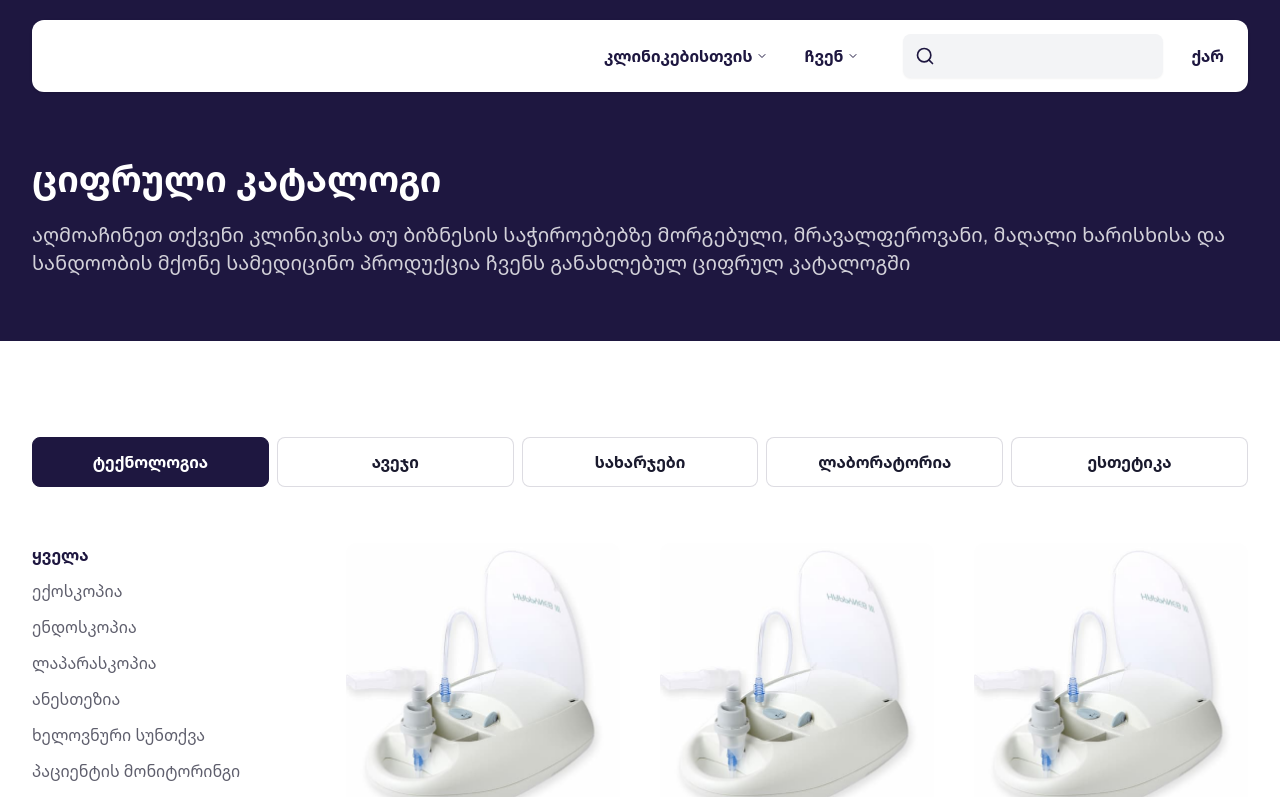
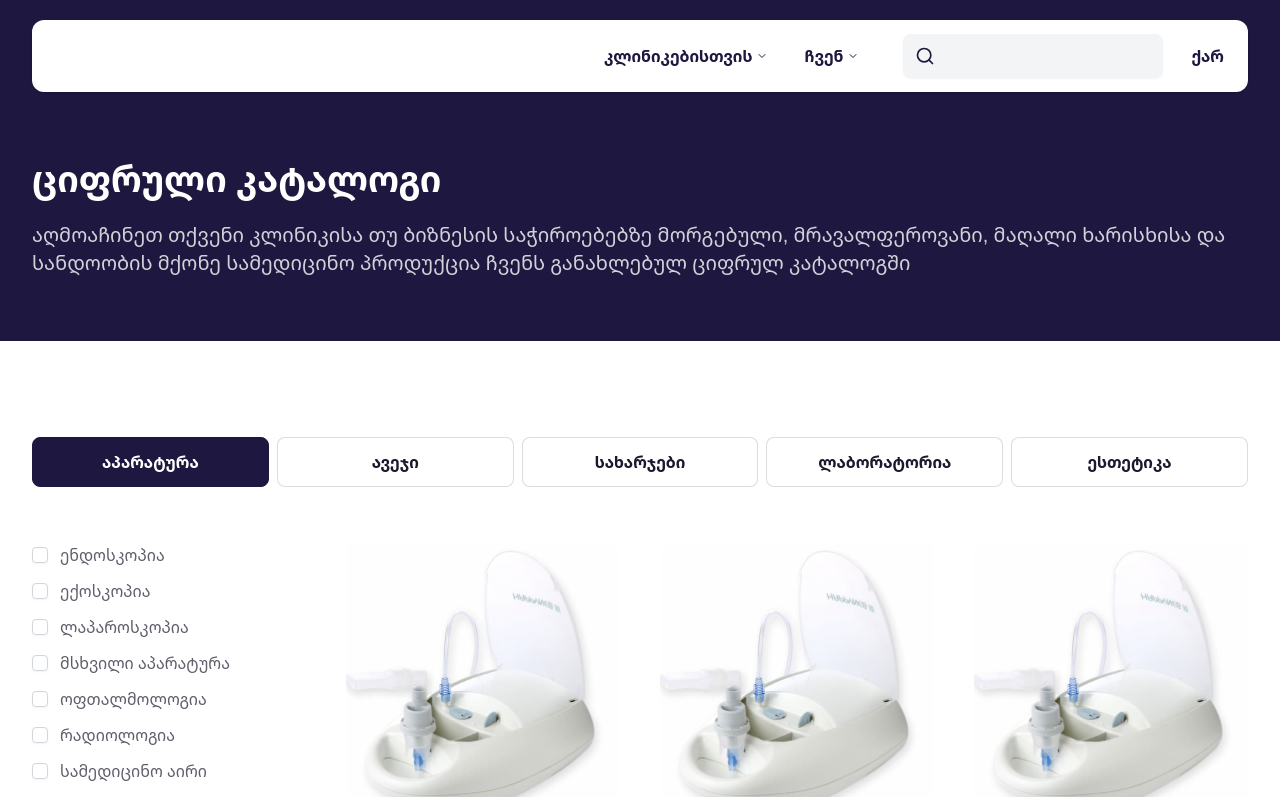
Before and after one commit to tbilisi-medic/web, a Next.js app: page /products in a window 1280 px wide. Shown: the top 797 px of the page. Built offline with nearby package versions, Linux system fonts and the light colour scheme.

Commit message:
feat: add checkboxes and URL queries to product categories

```diff
--- a/src/components/sections/products/product-catalog.tsx
+++ b/src/components/sections/products/product-catalog.tsx
@@ -1,49 +1,94 @@
 'use client';
 
 import * as React from 'react';
+import { useRouter, useSearchParams } from 'next/navigation';
 import Image from 'next/image';
 import Link from 'next/link';
+import { Checkbox } from '@/components/ui/checkbox';
+import { Suspense } from 'react';
 
 const categories = [
   {
-    id: 'technology',
-    name: 'ტექნოლოგია',
+    id: 'equipment',
+    name: 'აპარატურა',
     subcategories: [
-      'ყველა',
-      'ექოსკოპია',
-      'ენდოსკოპია',
-      'ლაპარასკოპია',
-      'ანესთეზია',
-      'ხელოვნური სუნთქვა',
-      'პაციენტის მონიტორინგი',
-      'ოფთალმოლოგია',
+      { id: 'endoscopy', name: 'ენდოსკოპია' },
+      { id: 'ultrasound', name: 'ექოსკოპია' },
+      { id: 'laparoscopy', name: 'ლაპაროსკოპია' },
+      { id: 'large-equipment', name: 'მსხვილი აპარატურა' },
+      { id: 'ophthalmology', name: 'ოფთალმოლოგია' },
+      { id: 'radiology', name: 'რადიოლოგია' },
+      { id: 'medical-gas', name: 'სამედიცინო აირი' },
+      { id: 'sterilization', name: 'სტერილიზაცია' },
+      { id: 'gynecology', name: 'გინეკოლოგია' },
+      { id: 'cardiology', name: 'კარდიოლოგია' },
+      { id: 'dermatology', name: 'დერმატოლოგია' },
+      { id: 'ent', name: 'ყელ-ყურ-ცხვირი' },
+      { id: 'rehabilitation', name: 'რეაბილიტაცია' },
+      { id: 'neonatology', name: 'ნეონატალოგია' },
+      { id: 'neurology', name: 'ნევროლოგია' },
+      { id: 'general-equipment', name: 'ზოგადი აპარატურა' },
     ],
   },
   {
     id: 'furniture',
     name: 'ავეჯი',
-    subcategories: ['ყველა', 'საწოლები', 'მაგიდები', 'სავარძლები', 'კარადები'],
+    subcategories: [
+      { id: 'beds', name: 'საწოლები' },
+      { id: 'tables', name: 'მაგიდები' },
+      { id: 'chairs', name: 'სავარძლები' },
+      { id: 'cabinets', name: 'კარადები' },
+    ],
   },
   {
     id: 'consumables',
     name: 'სახარჯები',
-    subcategories: ['ყველა', 'სამედიცინო სამოსი', 'შპრიცები', 'კათეტერები'],
+    subcategories: [
+      { id: 'bandages-gauze', name: 'ბინტები და მარლები' },
+      { id: 'disinfection-sterilization', name: 'დეზინფექცია და სტერილიზაცია' },
+      { id: 'instruments', name: 'ინსტრუმენტები' },
+      { id: 'surgical-sets', name: 'ქირურგიული ანაწყობები' },
+      { id: 'surgical-mesh-drains', name: 'ქირურგიული ბადე და დრენაჟები' },
+      { id: 'surgical-sutures-adhesives', name: 'ქირურგიული ძაფები და წებო' },
+      { id: 'plastic-surgery', name: 'პლასტიკური ქირურგია' },
+      { id: 'printer-paper', name: 'საბეჭდი ქაღალდები' },
+      { id: 'respiratory-systems', name: 'სასუნთქი სისტემები' },
+      { id: 'syringes-infusion', name: 'შპრიცები და გადასხმის სისტემები' },
+      { id: 'gloves', name: 'ხელთათმანები' },
+      { id: 'gowns-drapes', name: 'ხალათები და ზეწრები' },
+    ],
   },
   {
     id: 'laboratory',
     name: 'ლაბორატორია',
     subcategories: [
-      'ყველა',
-      'ჰემატოლოგია',
-      'იმუნოლოგია',
-      'ბიოქიმია',
-      'კოაგულაცია',
+      { id: 'biochemistry', name: 'ბიოქიმია' },
+      { id: 'blood-gases-electrolytes', name: 'გაზები და ელექტროლიტები' },
+      { id: 'auxiliary-equipment', name: 'დამხმარე აპარატურა' },
+      { id: 'veterinary-equipment', name: 'ვეტერინალური აპარატურა' },
+      { id: 'elisa-tests', name: 'ელაიზა ტესტები' },
+      { id: 'immunology', name: 'იმუნოლოგია' },
+      { id: 'coagulation', name: 'კოაგულაცია' },
+      { id: 'lab-consumables', name: 'სახარჯი მასალები' },
+      { id: 'rapid-tests', name: 'სწრაფი ტესტები' },
+      { id: 'urinalysis', name: 'შარდი' },
+      { id: 'hematology', name: 'ჰემატოლოგია' },
     ],
   },
   {
     id: 'aesthetics',
     name: 'ესთეტიკა',
-    subcategories: ['ყველა', 'ლაზერები', 'ინექციები', 'აპარატურა'],
+    subcategories: [
+      { id: 'exosomes', name: 'ეგზოსომები' },
+      { id: 'aesthetic-equipment', name: 'ესთეტიკური აპარატურა' },
+      { id: 'eye-boosters', name: 'თვალის ბუსტერები' },
+      { id: 'hair-boosters', name: 'თმის ბუსტერები' },
+      { id: 'lipolytics-hyaluronidase', name: 'ლიპოლიტიკები და ჰიალურონიდაზა' },
+      { id: 'lifting-threads', name: 'ლიფტინგის ძაფები' },
+      { id: 'face-boosters', name: 'სახის ბუსტერები' },
+      { id: 'body-fillers', name: 'ტანის ფილერები' },
+      { id: 'fillers-hyaluronic-acid', name: 'ფილერები და ჰიალურონის მჟავა' },
+    ],
   },
 ];
 
@@ -85,44 +130,71 @@ const products = [
   },
   {
     id: '6',
-    slug: 'sonoscape-e6',
+    slug: 'sonoscape-e7',
     name: 'SONOSCAPE E2',
     description: 'ექოსკოპიის პორტატული მოწყობილობა',
     image: '/images/products/1.jpg',
   },
   {
     id: '7',
-    slug: 'sonoscape-e7',
+    slug: 'sonoscape-e8',
     name: 'SONOSCAPE E2',
     description: 'ექოსკოპიის პორტატული მოწყობილობა',
     image: '/images/products/1.jpg',
   },
   {
     id: '8',
-    slug: 'sonoscape-e8',
+    slug: 'sonoscape-e9',
     name: 'SONOSCAPE E2',
     description: 'ექოსკოპიის პორტატული მოწყობილობა',
     image: '/images/products/1.jpg',
   },
   {
     id: '9',
-    slug: 'sonoscape-e9',
+    slug: 'sonoscape-e10',
     name: 'SONOSCAPE E2',
     description: 'ექოსკოპიის პორტატული მოწყობილობა',
     image: '/images/products/1.jpg',
   },
 ];
 
-export function ProductCatalog() {
-  const [activeCategory, setActiveCategory] = React.useState(categories[0].id);
-  const [activeSubcategory, setActiveSubcategory] = React.useState('ყველა');
+function ProductCatalogContent() {
+  const router = useRouter();
+  const searchParams = useSearchParams();
+
+  const activeCategory = searchParams.get('category') || categories[0].id;
+  const activeSubcategories = searchParams.getAll('sub');
 
   const currentCategory = categories.find((c) => c.id === activeCategory);
 
-  // Reset subcategory when category changes
-  React.useEffect(() => {
-    setActiveSubcategory('ყველა');
-  }, [activeCategory]);
+  const updateURL = (category: string, subcategories: string[]) => {
+    const params = new URLSearchParams();
+    params.set('category', category);
+    subcategories.forEach((sub) => params.append('sub', sub));
+
+    const search = searchParams.get('search');
+    if (search) {
+      params.set('search', search);
+    }
+
+    router.push(`/products?${params.toString()}`, { scroll: false });
+  };
+
+  const handleCategoryChange = (categoryId: string) => {
+    updateURL(categoryId, []);
+  };
+
+  const handleSubcategoryChange = (subcategoryId: string, checked: boolean) => {
+    let newSubcategories: string[];
+
+    if (checked) {
+      newSubcategories = [...activeSubcategories, subcategoryId];
+    } else {
+      newSubcategories = activeSubcategories.filter((s) => s !== subcategoryId);
+    }
+
+    updateURL(activeCategory, newSubcategories);
+  };
 
   return (
     <section className="py-16 lg:py-24">
@@ -134,7 +206,7 @@ export function ProductCatalog() {
               {categories.map((category) => (
                 <button
                   key={category.id}
-                  onClick={() => setActiveCategory(category.id)}
+                  onClick={() => handleCategoryChange(category.id)}
                   className={`shrink-0 flex-1 cursor-pointer whitespace-nowrap rounded-lg px-5 py-3 text-md font-semibold transition-colors lg:shrink uppercase ${
                     activeCategory === category.id
                       ? 'bg-primary border border-primary text-white'
@@ -149,21 +221,29 @@ export function ProductCatalog() {
 
           {/* Content Area */}
           <div className="mt-10 grid gap-10 lg:grid-cols-12">
-            {/* Left Sidebar - Subcategories */}
+            {/* Left Sidebar */}
             <div className="lg:col-span-3">
               <ul className="space-y-3">
                 {currentCategory?.subcategories.map((sub) => (
-                  <li key={sub}>
-                    <button
-                      onClick={() => setActiveSubcategory(sub)}
-                      className={`w-full cursor-pointer text-left text-md transition-colors ${
-                        activeSubcategory === sub
-                          ? 'font-semibold text-primary'
-                          : 'text-foreground/70 hover:text-primary'
-                      }`}
-                    >
-                      {sub}
-                    </button>
+                  <li key={sub.id}>
+                    <label className="flex cursor-pointer items-center gap-3">
+                      <Checkbox
+                        checked={activeSubcategories.includes(sub.id)}
+                        onCheckedChange={(checked) =>
+                          handleSubcategoryChange(sub.id, checked as boolean)
+                        }
+                        className="border-gray-300 data-[state=checked]:bg-primary data-[state=checked]:border-primary"
+                      />
+                      <span
+                        className={`text-md transition-colors ${
+                          activeSubcategories.includes(sub.id)
+                            ? 'font-semibold text-primary'
+                            : 'text-foreground/70 hover:text-primary'
+                        }`}
+                      >
+                        {sub.name}
+                      </span>
+                    </label>
                   </li>
                 ))}
               </ul>
@@ -215,3 +295,11 @@ export function ProductCatalog() {
     </section>
   );
 }
+
+export function ProductCatalog() {
+  return (
+    <Suspense>
+      <ProductCatalogContent />
+    </Suspense>
+  );
+}
--- a/src/components/sections/shared/hero.tsx
+++ b/src/components/sections/shared/hero.tsx
@@ -14,7 +14,7 @@ export function Hero() {
                 ქართული მედიცინისთვის
               </h1>
               <p className="mt-10 text-lg text-white/80 sm:text-xl">
-                სამედიცინო დარგის კვალიფიციური პარტნიორები
+                სამედიცინო დარგის კვალიფიციური პარტნიორი
               </p>
               <div className="mt-15">
                 <Link
--- /dev/null
+++ b/src/components/ui/checkbox.tsx
@@ -0,0 +1,32 @@
+"use client"
+
+import * as React from "react"
+import { CheckIcon } from "lucide-react"
+import { Checkbox as CheckboxPrimitive } from "radix-ui"
+
+import { cn } from "@/lib/utils"
+
+function Checkbox({
+  className,
+  ...props
+}: React.ComponentProps<typeof CheckboxPrimitive.Root>) {
+  return (
+    <CheckboxPrimitive.Root
+      data-slot="checkbox"
+      className={cn(
+        "peer border-input dark:bg-input/30 data-[state=checked]:bg-primary data-[state=checked]:text-primary-foreground dark:data-[state=checked]:bg-primary data-[state=checked]:border-primary focus-visible:border-ring focus-visible:ring-ring/50 aria-invalid:ring-destructive/20 dark:aria-invalid:ring-destructive/40 aria-invalid:border-destructive size-4 shrink-0 rounded-[4px] border shadow-xs transition-shadow outline-none focus-visible:ring-[3px] disabled:cursor-not-allowed disabled:opacity-50",
+        className
+      )}
+      {...props}
+    >
+      <CheckboxPrimitive.Indicator
+        data-slot="checkbox-indicator"
+        className="grid place-content-center text-current transition-none"
+      >
+        <CheckIcon className="size-3.5" />
+      </CheckboxPrimitive.Indicator>
+    </CheckboxPrimitive.Root>
+  )
+}
+
+export { Checkbox }
```
